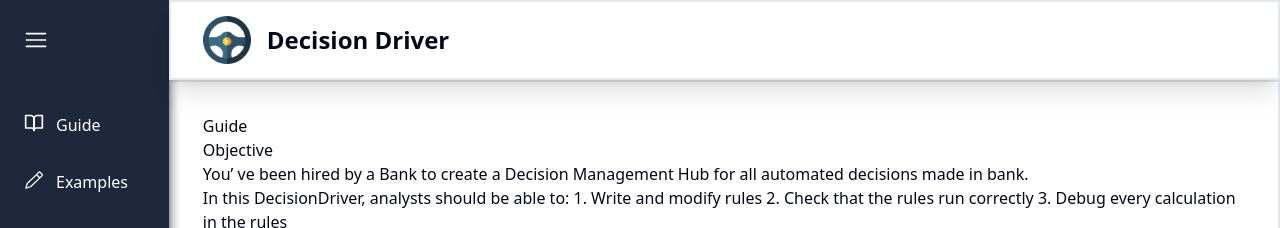
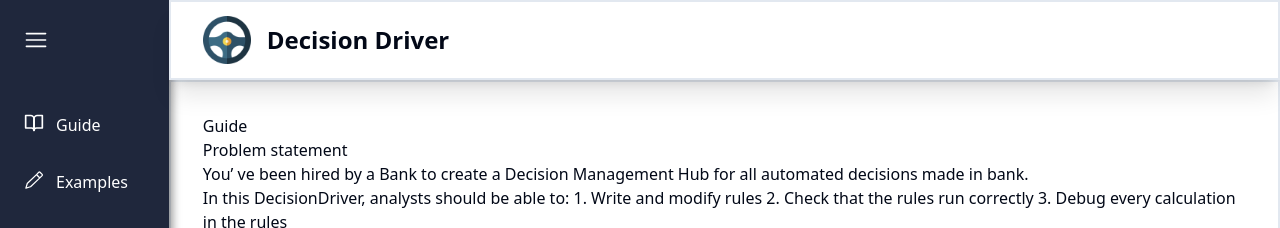
Before and after one commit to CodeMaster17/Decision-driver, a React (Vite) app in the folder frontend/: page /dashboard/guide in a window 1280 px wide. Shown: the top 228 px of the page. Built offline with nearby package versions, Linux system fonts and the light colour scheme.

Commit message:
fix: objective -> problem statement

```diff
--- a/frontend/src/pages/Dashboard/Examples.jsx
+++ b/frontend/src/pages/Dashboard/Examples.jsx
@@ -1,9 +1,9 @@
 
 const Examples = () => {
     return (
-        <div>
+        <section className="w-full">
             Examples
-        </div>
+        </section>
     )
 }
 
--- a/frontend/src/pages/Dashboard/Guide.jsx
+++ b/frontend/src/pages/Dashboard/Guide.jsx
@@ -4,7 +4,7 @@
         <>
             <div className="w-full border-2 p-8">
                 <h1>Guide</h1>
-                <p>Objective</p>
+                <p>Problem statement</p>
                 <p>You’ ve been hired by a Bank to create a Decision Management Hub for all automated decisions made in bank.</p>
                 <p>In this DecisionDriver, analysts should be able to:
                     1. Write and modify rules
```
